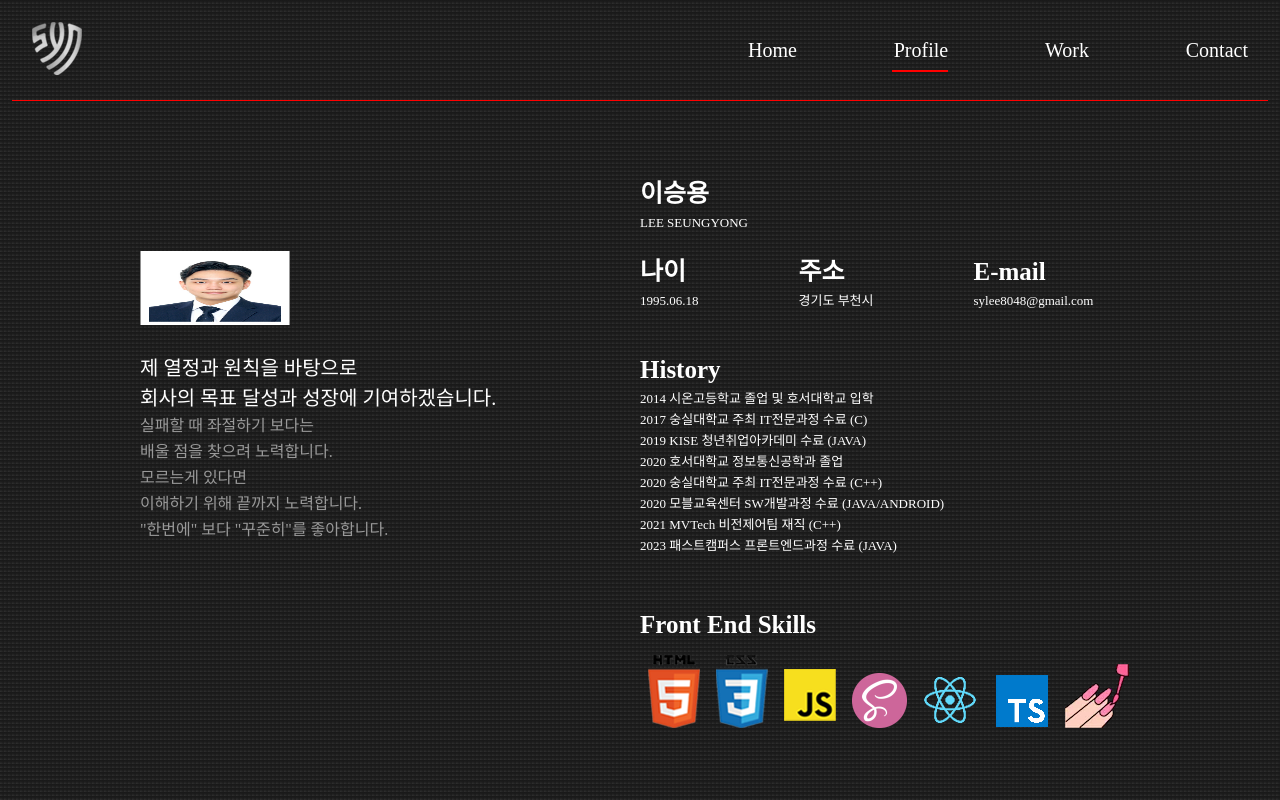
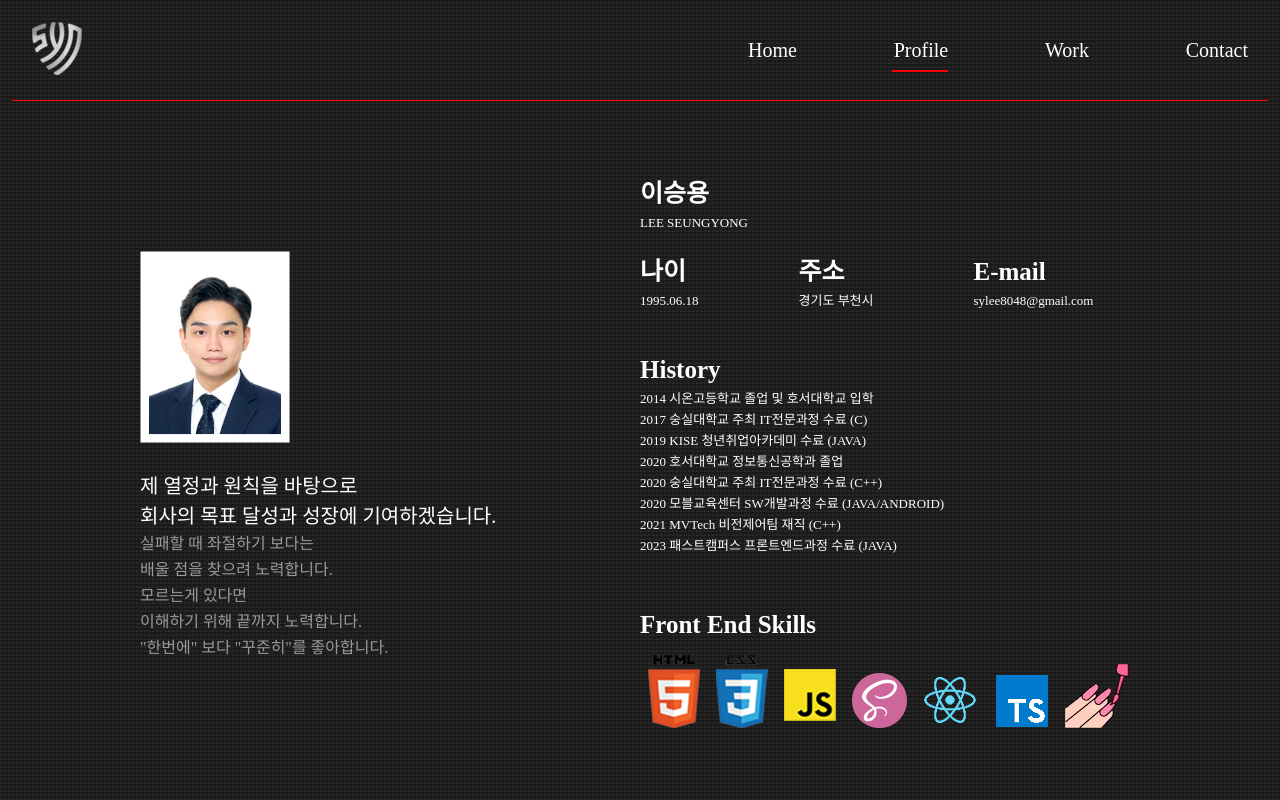
Before and after one commit to yong8048/portfolio, a React (Vite) app: page /profile in a window 1280 px wide. Built offline with nearby package versions, Linux system fonts and the light colour scheme; a web font is replaced by a local one.

Commit message:
fix: 에러 수정

```diff
--- a/src/components/Profile/styles.ts
+++ b/src/components/Profile/styles.ts
@@ -21,7 +21,7 @@ export const ProfileRightSection = styled.div<{ animate: boolean }>`
 `;
 export const ProfileLogo = styled.img`
   width: 150px;
-  height: 74px;
+  height: 192px;
   margin: 100px 0 20px 0;
 `;
 export const ProfileHistory = styled.div`
```
